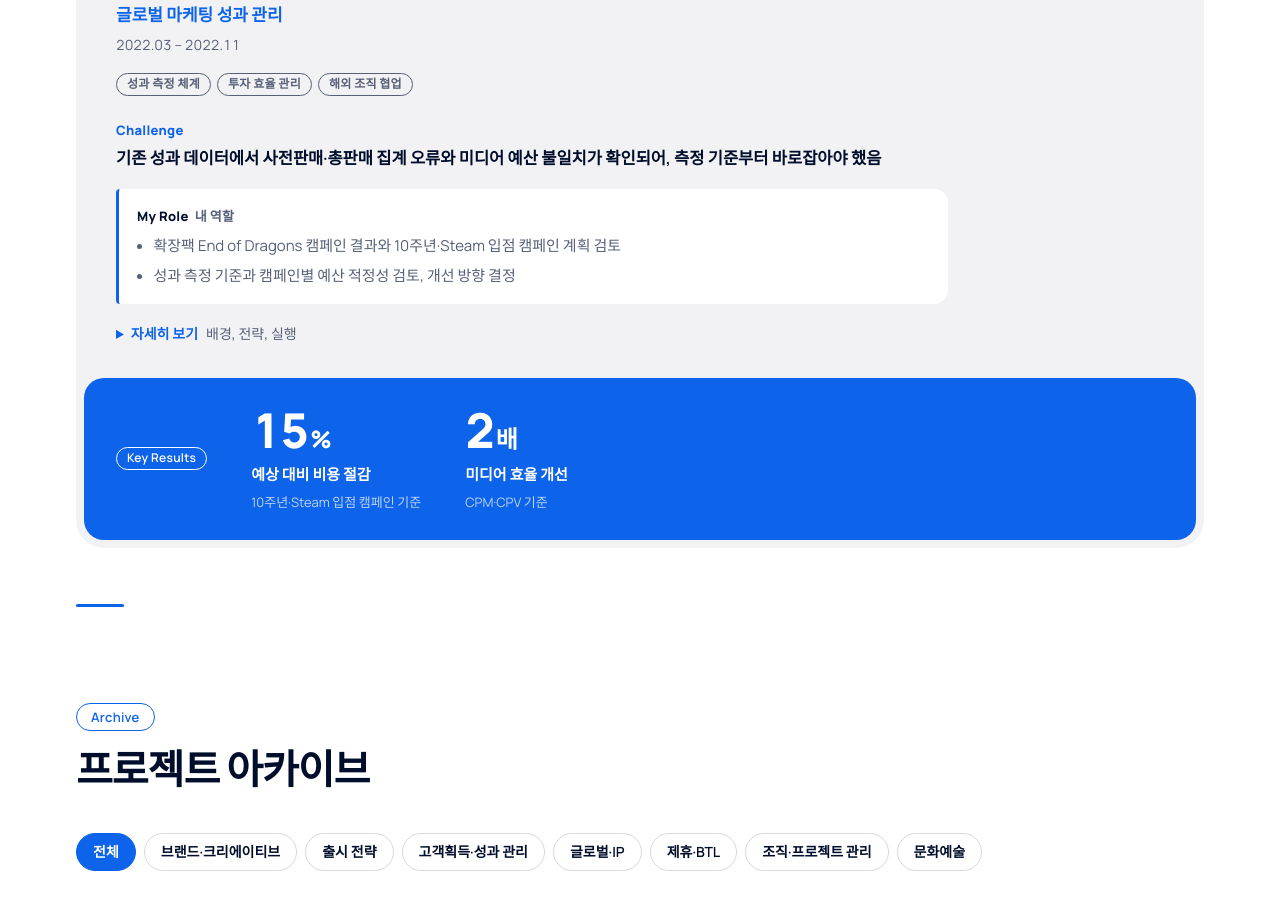
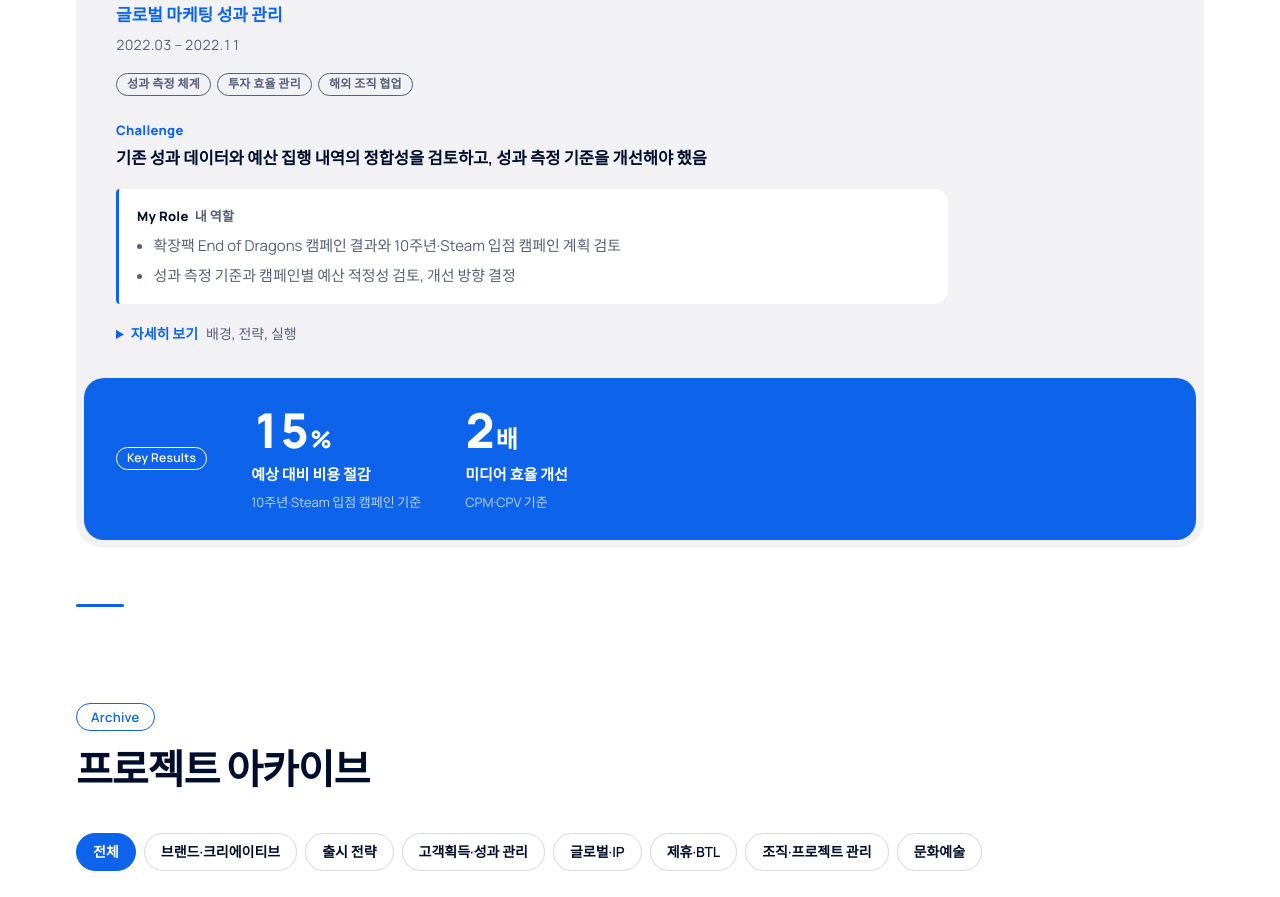
Before and after one commit to NORIKO-8138/Portfolio, a plain HTML site: page index.html in a window 1280 px wide. Shown: the part 9721-10618 px from the top of the page. Drawn offline with Linux system fonts and the light colour scheme.

Commit message:
Soften the Guild Wars 2 challenge wording
Describe the review as checking consistency between performance data and spend instead of naming specific reporting errors.

Co-Authored-By: Claude Opus 5.5 <noreply@anthropic.com>

```diff
--- a/index.html
+++ b/index.html
@@ -720,10 +720,10 @@ const D = {
           image: { src: "images/gw2-eod.jpg", alt: "Guild Wars 2: End of Dragons 런칭 키 아트", credit: "© ArenaNet · NCSOFT", pos: "50% 22%" },
           start: "2022-03", end: "2022-11", tags: ["global", "ua"],
           background: ["북미 지사의 마케팅 관리 업무가 소속 본부로 넘어오면서, 진행 중인 캠페인의 성과와 예산을 검토하게 됨"],
-          challenge: ["기존 성과 데이터에서 사전판매·총판매 집계 오류와 미디어 예산 불일치가 확인되어, 측정 기준부터 바로잡아야 했음"],
+          challenge: ["기존 성과 데이터와 예산 집행 내역의 정합성을 검토하고, 성과 측정 기준을 개선해야 했음"],
           role: ["확장팩 End of Dragons 캠페인 결과와 10주년·Steam 입점 캠페인 계획 검토", "성과 측정 기준과 캠페인별 예산 적정성 검토, 개선 방향 결정"],
           strategy: ["효율 측정 기준과 가이드를 다시 세워, 모든 캠페인을 같은 기준으로 비교할 수 있게 함"],
-          execution: ["북미 지사 성과 데이터의 신뢰도와 예산 집행 내역 점검", "정비한 기준을 10주년·Steam 입점 캠페인 계획에 적용"],
+          execution: ["북미 지사 성과 데이터와 예산 집행 내역의 정합성 검토", "정비한 기준을 10주년·Steam 입점 캠페인 계획에 적용"],
           results: [
             { text: "10주년·Steam 입점 캠페인 기준", metric: { value: "15", unit: "%", label: "예상 대비 비용 절감" } },
             { text: "CPM·CPV 기준", metric: { value: "2", unit: "배", label: "미디어 효율 개선" } }
```
